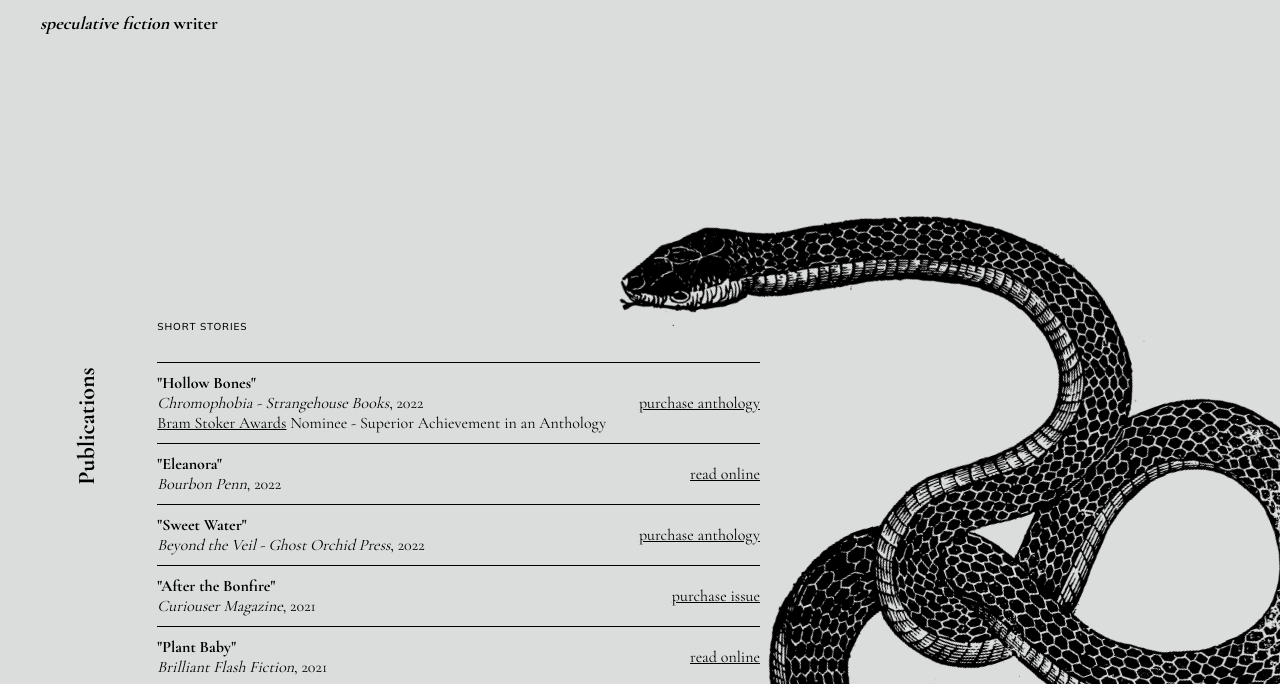
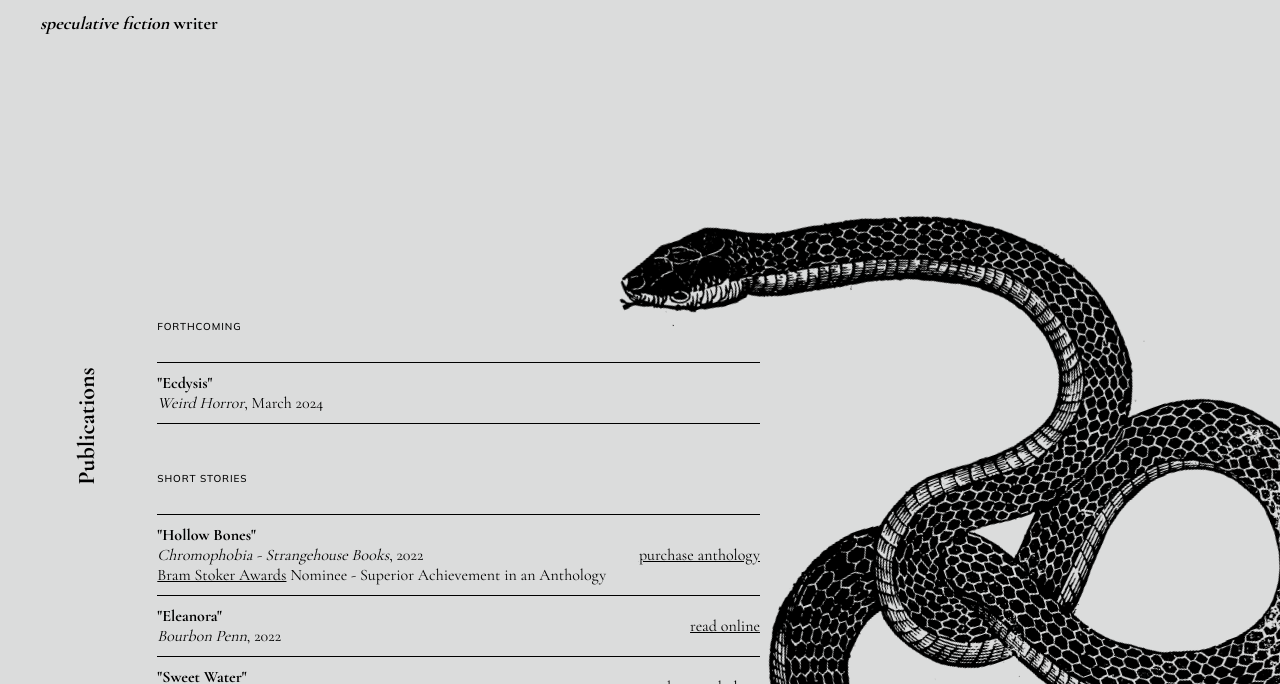
Before and after one commit to j3ssko/jesskoch-writing, a website: page express/index.html in a window 1280 px wide. Shown: the part 66-750 px from the top of the page. Drawn offline with nearby package versions, Linux system fonts and the light colour scheme.

Commit message:
updates for nov 2024

```diff
--- a/express/index.html
+++ b/express/index.html
@@ -35,6 +35,13 @@
                     </div>
                 </div>
                 <div class="pub-list">
+                    <h3 class="pub-list-header">Forthcoming</h3>
+                    <div class="publication-item lastborder">
+                        <div class="pub-list-title">
+                            <p><span class="bold">"Ecdysis"</span></p>
+                            <p><span class="italics">Weird Horror</span>, March 2024</p>
+                        </div>
+                    </div>
                     <h3 class="pub-list-header">Short Stories</h3>
                     <div class="publication-item">
                         <div class="pub-list-title">
@@ -143,7 +150,7 @@
                     </div>
 
                     <h3 class="pub-list-header">Poetry</h3>
-                    <div class="publication-item">
+                    <div class="publication-item lastborder">
                         <div class="pub-list-title">
                             <p><span class="bold">"Hemlock"</span></p>
                             <p><span class="italics">The Dread Machine</span>, 2022</p>
```
